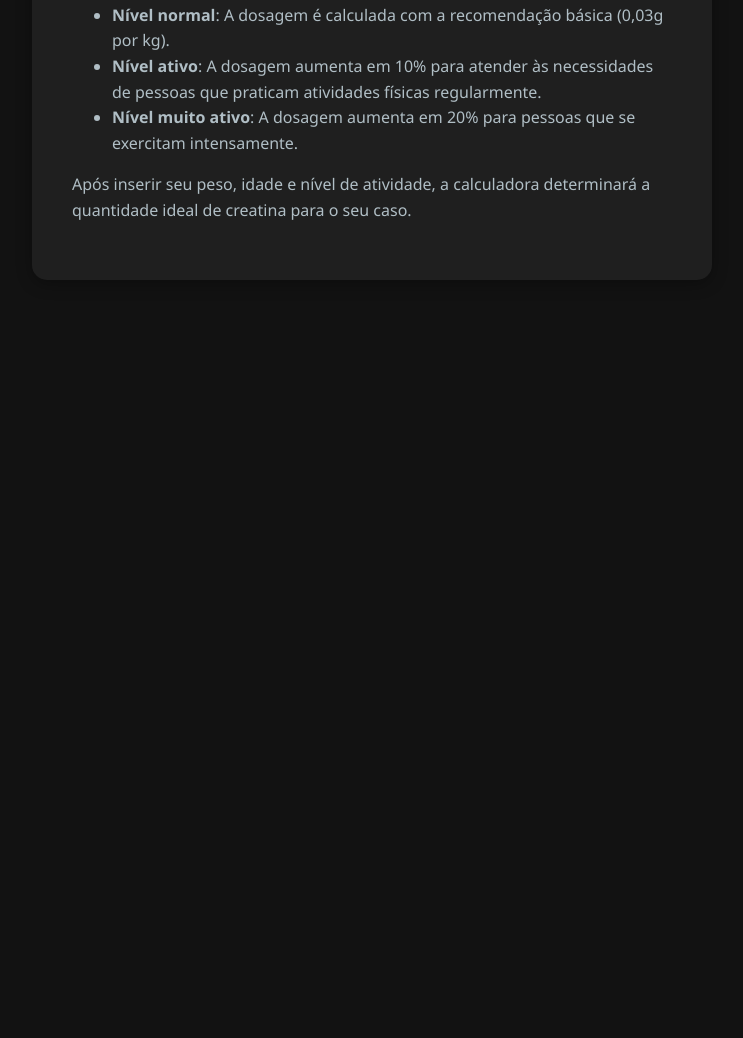
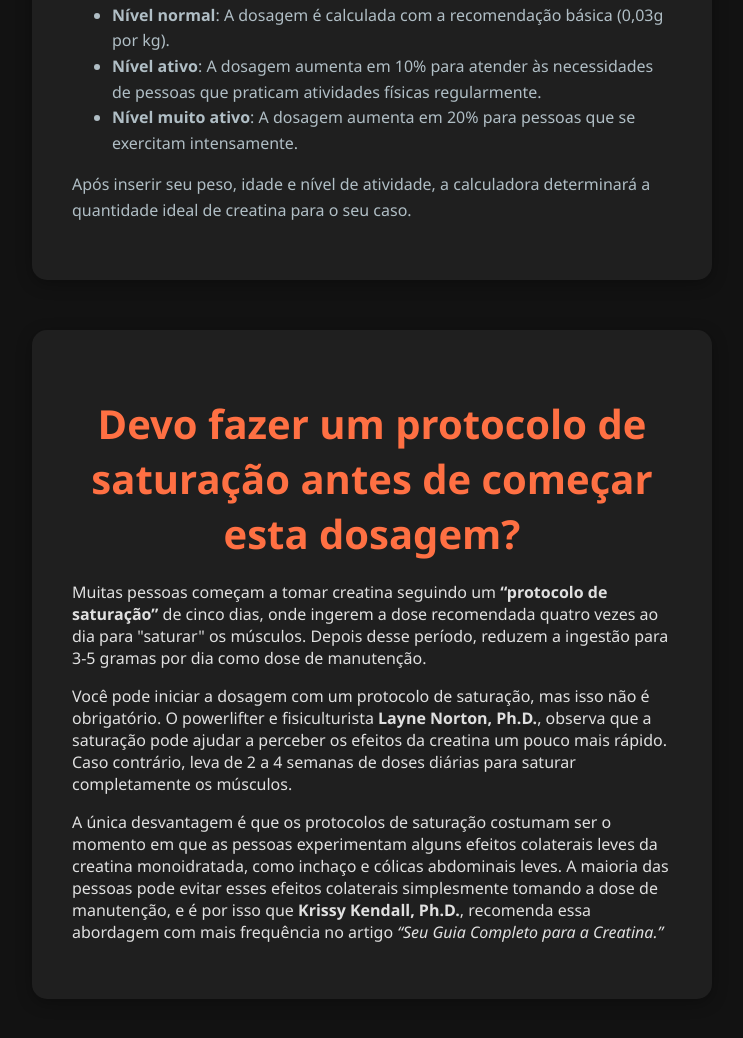
Before and after one commit to dan-dealmeida/CreatineCalc, a plain HTML site: page index.html in a window 1280 px wide. Shown: the part 807-1845 px from the top of the page, without its empty margins (268-1011 px from the left). Before the commit the page ends 1137 px from the top, so only its background shows below. Drawn offline with Linux system fonts and the light colour scheme.

```diff
--- a/index.html
+++ b/index.html
@@ -40,6 +40,21 @@
             </ul>
             <p>Após inserir seu peso, idade e nível de atividade, a calculadora determinará a quantidade ideal de creatina para o seu caso.</p>
         </div>
+
+
+    </div>
+
+    <div class="container">
+        <h1>Devo fazer um protocolo de saturação antes de começar esta dosagem?</h1>
+        <p>Muitas pessoas começam a tomar creatina seguindo um <strong>“protocolo de saturação”</strong> de cinco dias, onde ingerem a dose recomendada quatro vezes ao dia para "saturar" os músculos. Depois desse período, reduzem a ingestão para 3-5 gramas por dia como dose de manutenção.</p>
+
+        <p>Você pode iniciar a dosagem com um protocolo de saturação, mas isso não é obrigatório. O powerlifter e fisiculturista <strong>Layne Norton, Ph.D.</strong>, observa que a saturação pode ajudar a perceber os efeitos da creatina um pouco mais rápido. Caso contrário, leva de 2 a 4 semanas de doses diárias para saturar completamente os músculos.</p>
+
+        <p>A única desvantagem é que os protocolos de saturação costumam ser o momento em que as pessoas experimentam alguns efeitos colaterais leves da creatina monoidratada, como inchaço e cólicas abdominais leves. A maioria das pessoas pode evitar esses efeitos colaterais simplesmente tomando a dose de manutenção, e é por isso que <strong>Krissy Kendall, Ph.D.</strong>, recomenda essa abordagem com mais frequência no artigo <em>“Seu Guia Completo para a Creatina.”</em></p>
+    </div>
+
+    <div>
+
     </div>
 
     <script src="script.js"></script>
```
